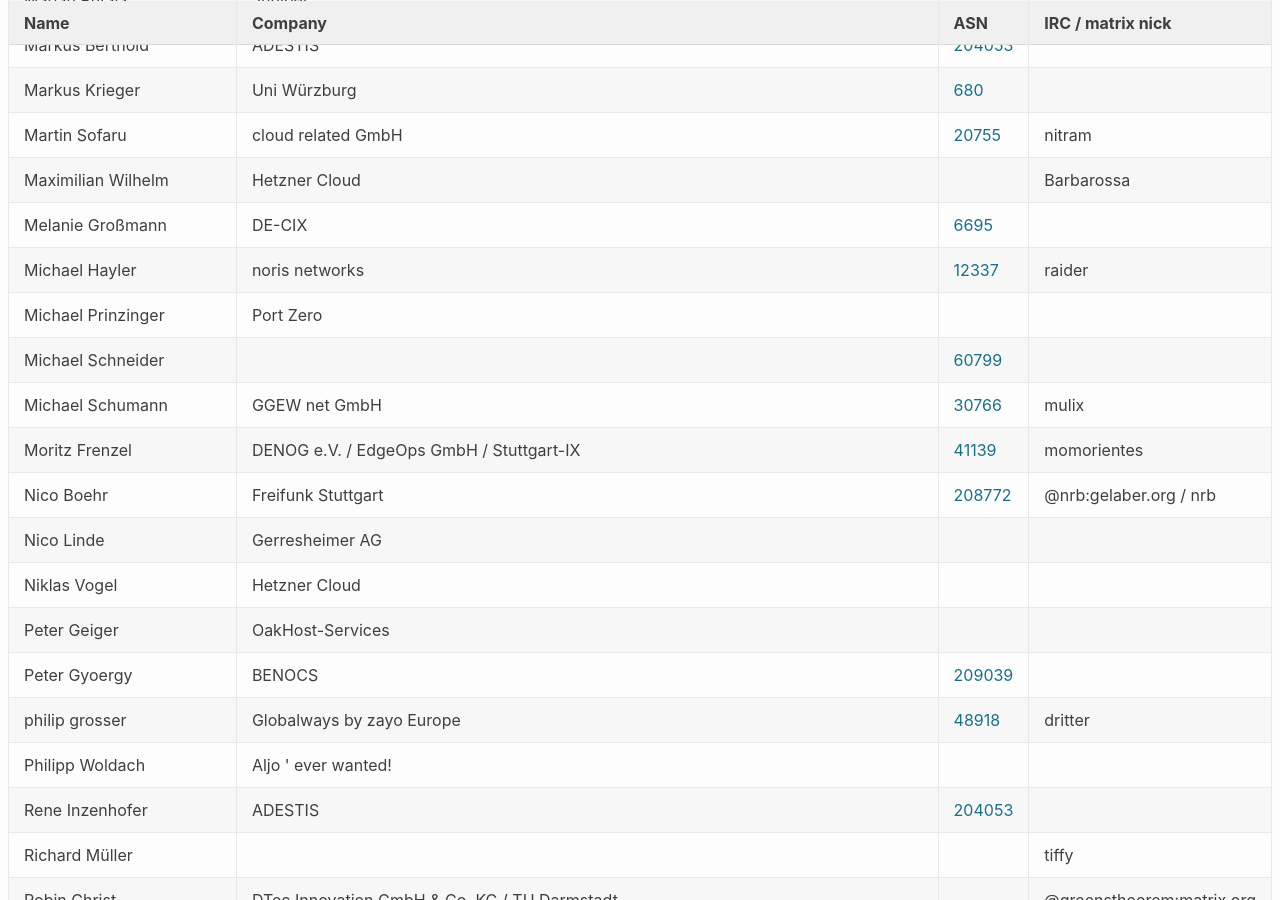
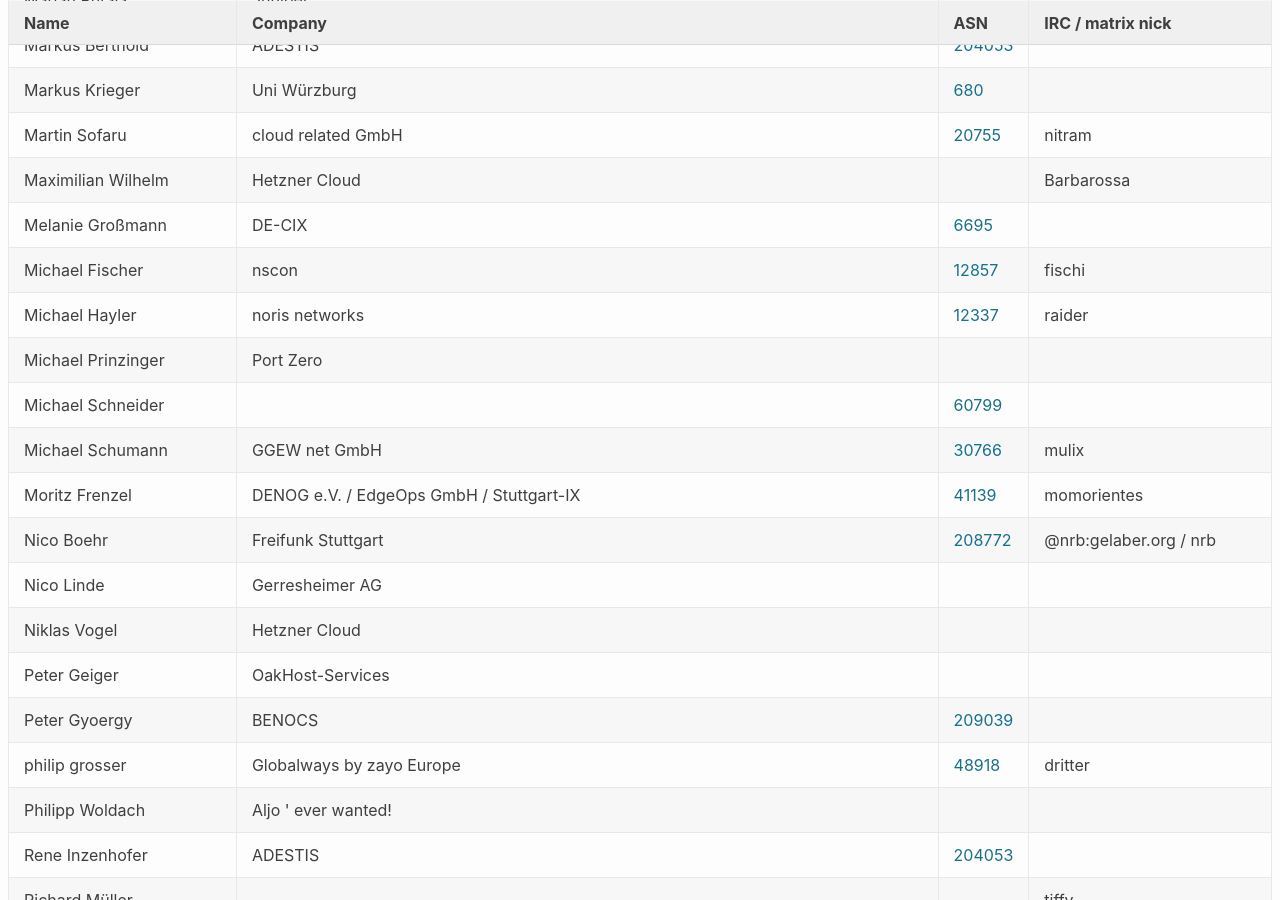
Before and after one commit to denog/pretix-attendeelist, a Jekyll site: the page built from denog17/index.markdown, in a window 1280 px wide and 900 px high, scrolled down 1864 px. Built offline with Jekyll 4.4.1, drawn with Linux system fonts in a browser that asks for light colours.

Commit message:
Latest data: Tue May 13 18:50:49 UTC 2025

```diff
--- a/_data/attendees_denog17_onsite.json
+++ b/_data/attendees_denog17_onsite.json
@@ -258,6 +258,12 @@
     "asn": "6695"
   },
   {
+    "name": "Michael Fischer",
+    "company": "nscon",
+    "irc": "fischi",
+    "asn": "12857"
+  },
+  {
     "name": "Michael Hayler",
     "company": "noris networks",
     "irc": "raider",
```
